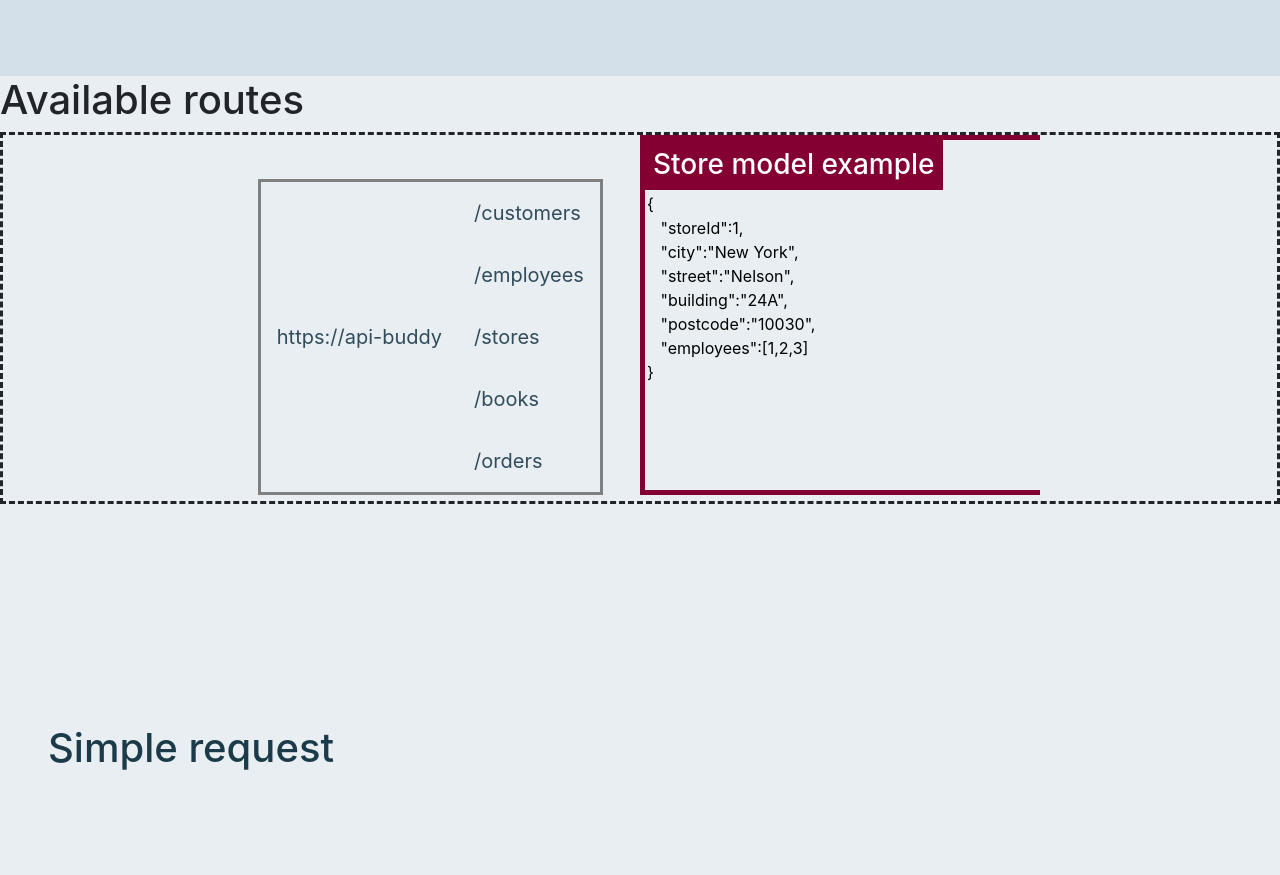
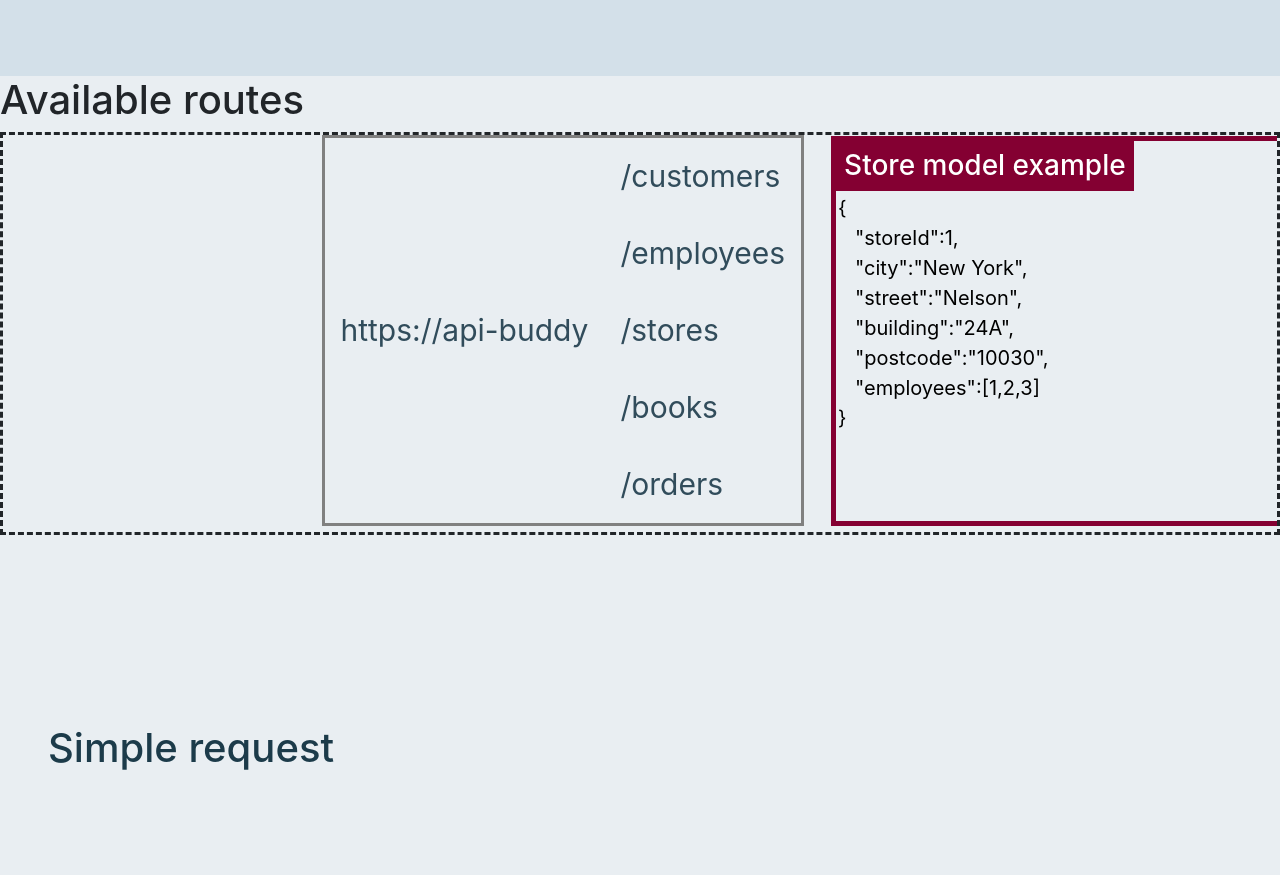
Before and after one commit to SidnevIgor/api-buddy-react, a React (Create React App) app: page / in a window 1280 px wide. Shown: the part 940-1815 px from the top of the page. Built offline with nearby package versions, Linux system fonts and the light colour scheme.

Commit message:
Update routesDisplay.jsx

```diff
--- a/src/components/routesDisplay.jsx
+++ b/src/components/routesDisplay.jsx
@@ -17,9 +17,9 @@ export default class RoutesDisplay extends Component {
       <div style={{fontFamily: "Inter", backgroundColor: "#E9EEF2", height: "600px"}}>
         <h1>Available routes</h1>
         <div style = {{width: "100%", borderStyle: "dashed"}}>
-          <div className = "table-container" style = {{display: "inline-block", width: "30%", marginLeft: "20%"}}>
-            <table style={{ borderStyle: "solid", textAlign: "left", fontSize: "20px", color: "#314C5B" }} id = "mainTable">
-              <tbody className = "m-0">
+          <div className = "table-container" style = {{display: "inline-block", width: "40%", marginLeft: "25%"}}>
+            <table style={{ borderStyle: "solid", textAlign: "left", fontSize: "30px", color: "#314C5B" }} id = "mainTable">
+              <tbody>
                 <tr>
                   <td className = "reqList p-3" id = "row11"></td>
                   <td className = "reqOption p-3" id = "row12" onMouseEnter = {(event) => {this.changeLine('row12')}}>/customers</td>
@@ -44,10 +44,10 @@ export default class RoutesDisplay extends Component {
             </table>
           </div>
 
-          <div style = {{width: "400px", minHeight: "360px", border: " 5px #840032", borderStyle: "solid hidden solid solid", display: "inline-block", position: "relative"}}>
+          <div style = {{width: "35%", minHeight: "390px", border: " 5px #840032", borderStyle: "solid hidden solid solid", display: "inline-block", position: "relative"}}>
             <h3 style = {{position: "absolute", backgroundColor: "#840032", color: "#FFFFFF"}} className = "p-2">     {this.state.chosenModel} model example
             </h3>
-            <textarea style = {{position: "absolute", width: "100%", minHeight: "80%", resize: "none", marginTop: "50px", whiteSpace: "pre-line", backgroundColor: "transparent", border: "none"}}
+            <textarea style = {{position: "absolute", width: "100%", minHeight: "80%", resize: "none", marginTop: "50px", whiteSpace: "pre-line", backgroundColor: "transparent", border: "none", fontSize: "20px"}}
               value = {this.state.modelDesc}
               onChange = {() => {}}
             >
```
